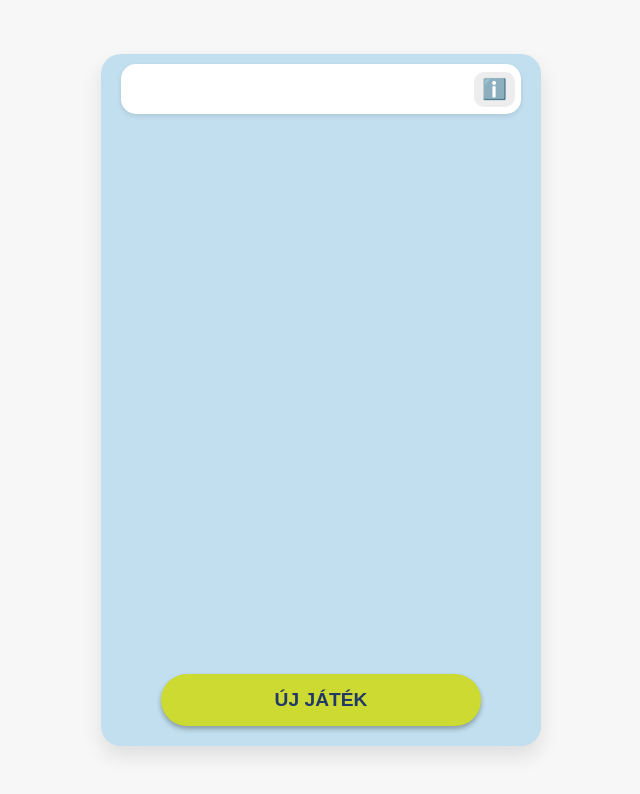
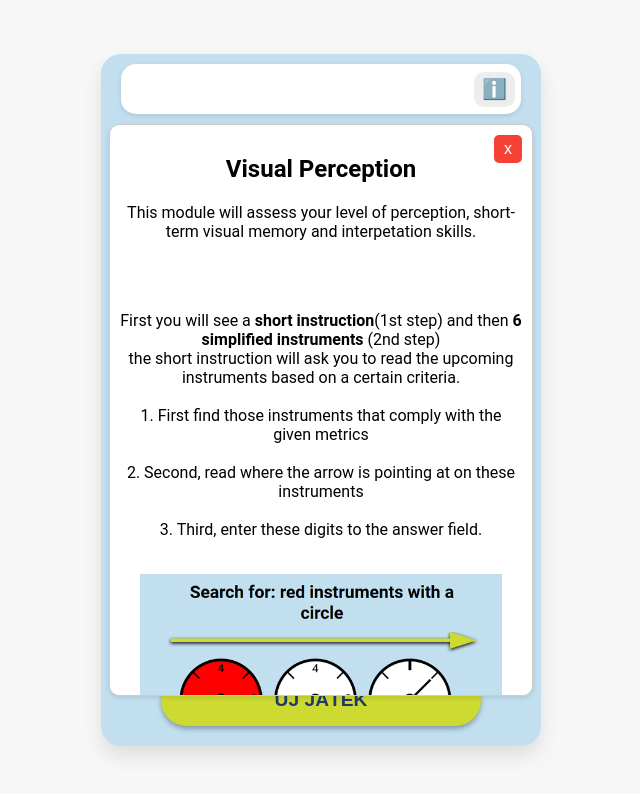
Before and after one commit to fehertoypeter/Wizz-visual-perception, a plain HTML site: page index.html in a window 1280 px wide. Both pictures are taken after a click on the element "ℹ️". Shown: the whole page, without its empty margins (319-959 px from the left). Drawn offline with Linux system fonts and the light colour scheme.

Commit message:
Add files via upload

```diff
--- a/index.html
+++ b/index.html
@@ -17,7 +17,29 @@
           </div>
         </div>
         <span class="info-icon" id="info-icon">ℹ️</span>
-        <!-- Információs ikon helye-->
+        <!-- Információs ikon -->
+      </div>
+
+      <div id="rules-container" class="rules-container" style="display: none">
+        <button id="close-rules" class="close-button">x</button>
+        <!-- Bezáró gomb -->
+        <h2>Visual Perception</h2>
+        <p>
+          This module will assess your level of perception, short-term visual
+          memory and interpetation skills.
+        </p>
+        <br /><br />
+        <p>
+          First you will see a <b>short instruction</b>(1st step) and then
+          <b>6 simplified instruments</b> (2nd step) <br />
+          the short instruction will ask you to read the upcoming instruments
+          based on a certain criteria. <br /><br />
+          1. First find those instruments that comply with the given metrics<br /><br />
+          2. Second, read where the arrow is pointing at on these instruments<br /><br />
+          3. Third, enter these digits to the answer field.<br /><br />
+        </p>
+
+        <img id="rules-image" src="sample.png" /><br /><br /><br />
       </div>
 
       <div id="gameContainer">
--- a/script.js
+++ b/script.js
@@ -236,7 +236,7 @@ function validateAnswer(userAnswer) {
   } else {
     // Show the correct answer and count of correctly matched instruments
     const errorMessage = document.createElement("div");
-    // errorMessage.innerText = `Correct answer: ${correctAnswer}. You got ${correctCount} right.`;
+    errorMessage.innerText = `Correct answer: ${correctAnswer}.`;
     errorMessage.style.color = "red";
     inputContainer.insertBefore(errorMessage, input);
 
@@ -271,3 +271,19 @@ function timerStart() {
     mask.style.animationPlayState = "paused"; // Megállítjuk az animációt
   }, 8000); // 8000 ms = 8 másodperc
 }
+
+// Információs ikon esemény kezelése
+document.getElementById("info-icon").addEventListener("click", () => {
+  const rulesContainer = document.getElementById("rules-container");
+  // Ellenőrizzük, hogy a szabálykönyv látható-e
+  if (rulesContainer.style.display === "none") {
+    rulesContainer.style.display = "block"; // Megjelenítjük
+  } else {
+    rulesContainer.style.display = "none"; // Elrejtjük
+  }
+});
+
+// Bezáró gomb esemény kezelése
+document.getElementById("close-rules").addEventListener("click", () => {
+  document.getElementById("rules-container").style.display = "none"; // Bezárjuk a szabálykönyvet
+});
--- a/styles.css
+++ b/styles.css
@@ -241,11 +241,16 @@ button#submitButton {
   box-shadow: 0 2px 5px rgba(0, 0, 0, 0.1);
   position: absolute;
   /* top: 0; */
-  max-height: 100%;
+  max-height: 550px;
+  max-width: 100%;
   overflow: auto;
   z-index: 10;
   display: none;
   margin: 0px 8px 0px -12px;
+  padding: 10px;
+}
+#rules-image {
+  max-width: 90%;
 }
 
 .close-button {
```
Also changed, not shown: sample.png (added).
